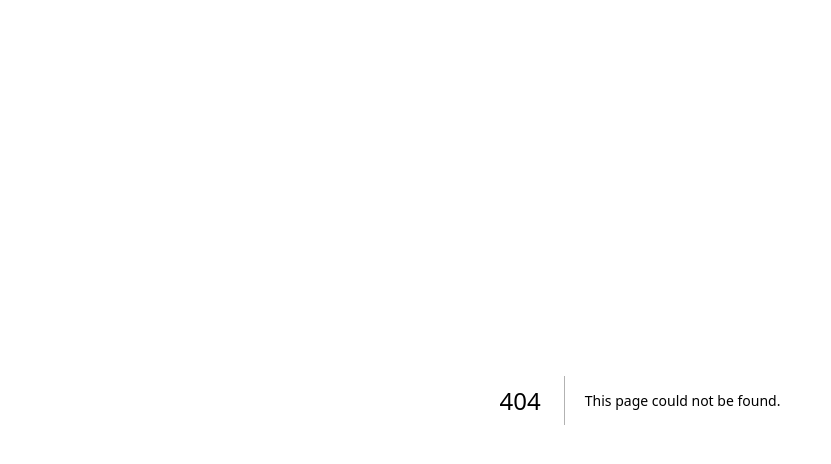
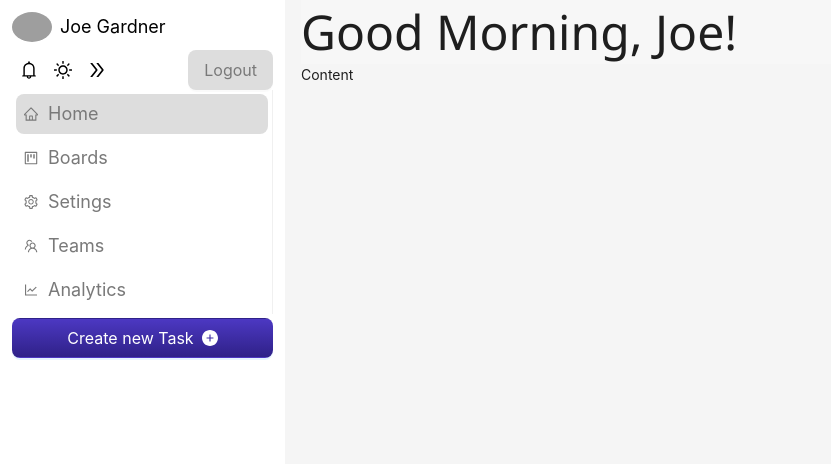
Before and after one commit to Mr-ram99/trello_client, a Next.js app: page /dashboard in a window 1280 px wide. Before the commit this address had no page. Shown: the top 464 px of the page, without its empty margins (0-831 px from the left). Built offline with nearby package versions, Linux system fonts and the light colour scheme; grey boxes are pictures that could not be loaded.

Commit message:
add dashboard layout and sider UI

```diff
--- /dev/null
+++ b/src/app/dashboard/index.module.scss
@@ -0,0 +1,26 @@
+.layoutStyle {
+    height: 100vh;
+
+}
+
+.siderStyle {
+    margin-right: 16px;
+    padding: 12px;
+}
+
+.headerStyle {
+    padding: 0;
+    font-size: 48px;
+    font-weight: 500;
+    font-family: Barlow, 'Segoe UI', Tahoma, Geneva, Verdana, sans-serif;
+}
+
+.contentStyle {}
+
+.profileImg {
+    border-radius: 50%;
+}
+
+.menuStyle {
+    font-size: 18px;
+}
--- /dev/null
+++ b/src/app/dashboard/page.tsx
@@ -0,0 +1,95 @@
+import React from "react";
+import { Button, Image, Layout, Menu, MenuProps } from "antd";
+import { Content, Header } from "antd/es/layout/layout";
+import Sider from "antd/es/layout/Sider";
+import classNames from "classnames";
+import {
+  BellOutlined,
+  DoubleRightOutlined,
+  HomeOutlined,
+  LineChartOutlined,
+  PlusCircleFilled,
+  ProjectOutlined,
+  SettingOutlined,
+  SunOutlined,
+  TeamOutlined,
+} from "@ant-design/icons";
+
+import styles from "./index.module.scss";
+import baseStyles from "@/app/assets/baseStyles.module.scss";
+
+export default function Dashboard() {
+  const items: MenuProps["items"] = [
+    {
+      key: "home",
+      icon: <HomeOutlined />,
+      label: "Home",
+    },
+    {
+      key: "boards",
+      icon: <ProjectOutlined />,
+      label: "Boards",
+    },
+    {
+      key: "settings",
+      icon: <SettingOutlined />,
+      label: "Setings",
+    },
+    {
+      key: "teams",
+      icon: <TeamOutlined />,
+      label: "Teams",
+    },
+    {
+      key: "analytics",
+      icon: <LineChartOutlined />,
+      label: "Analytics",
+    },
+  ];
+
+  return (
+    <Layout className={styles.layoutStyle}>
+      <Sider width="285px" className={styles.siderStyle}>
+        <div className="flex items-center">
+          <Image
+            width={40}
+            src="https://zos.alipayobjects.com/rmsportal/jkjgkEfvpUPVyRjUImniVslZfWPnJuuZ.png"
+            alt="profile_img"
+            className={styles.profileImg}
+          />
+          <span className="pl-2 text-lg">Joe Gardner</span>
+        </div>
+        <div className="flex items-center justify-between pt-2">
+          <div>
+            <BellOutlined className={baseStyles.icon} />
+            <SunOutlined className={baseStyles.icon} />
+            <DoubleRightOutlined className={baseStyles.icon} />
+          </div>
+          <Button type="default" size="large">
+            Logout
+          </Button>
+        </div>
+        <Menu
+          mode="inline"
+          defaultSelectedKeys={["home"]}
+          items={items}
+          className={styles.menuStyle}
+          inlineIndent={8}
+        />
+        <Button
+          type="primary"
+          className={classNames(baseStyles.button, "w-full")}
+          size="large"
+        >
+          Create new Task <PlusCircleFilled />
+        </Button>
+      </Sider>
+      <Layout>
+        <Header className={styles.headerStyle}>
+          <h2>Good Morning, Joe!</h2>
+        </Header>
+        <Content className={styles.contentStyle}>Content</Content>
+      </Layout>
+    </Layout>
+  );
+}
--- a/src/app/page.tsx
+++ b/src/app/page.tsx
@@ -1,113 +1,5 @@
 import Image from "next/image";
 
 export default function Home() {
-  return (
-    <main className="flex min-h-screen flex-col items-center justify-between p-24">
-      <div className="z-10 w-full max-w-5xl items-center justify-between font-mono text-sm lg:flex">
-        <p className="fixed left-0 top-0 flex w-full justify-center border-b border-gray-300 bg-gradient-to-b from-zinc-200 pb-6 pt-8 backdrop-blur-2xl dark:border-neutral-800 dark:bg-zinc-800/30 dark:from-inherit lg:static lg:w-auto  lg:rounded-xl lg:border lg:bg-gray-200 lg:p-4 lg:dark:bg-zinc-800/30">
-          Get started by editing&nbsp;
-          <code className="font-mono font-bold">src/app/page.tsx</code>
-        </p>
-        <div className="fixed bottom-0 left-0 flex h-48 w-full items-end justify-center bg-gradient-to-t from-white via-white dark:from-black dark:via-black lg:static lg:size-auto lg:bg-none">
-          <a
-            className="pointer-events-none flex place-items-center gap-2 p-8 lg:pointer-events-auto lg:p-0"
-            href="https://vercel.com?utm_source=create-next-app&utm_medium=appdir-template&utm_campaign=create-next-app"
-            target="_blank"
-            rel="noopener noreferrer"
-          >
-            By{" "}
-            <Image
-              src="/vercel.svg"
-              alt="Vercel Logo"
-              className="dark:invert"
-              width={100}
-              height={24}
-              priority
-            />
-          </a>
-        </div>
-      </div>
-
-      <div className="relative z-[-1] flex place-items-center before:absolute before:h-[300px] before:w-full before:-translate-x-1/2 before:rounded-full before:bg-gradient-radial before:from-white before:to-transparent before:blur-2xl before:content-[''] after:absolute after:-z-20 after:h-[180px] after:w-full after:translate-x-1/3 after:bg-gradient-conic after:from-sky-200 after:via-blue-200 after:blur-2xl after:content-[''] before:dark:bg-gradient-to-br before:dark:from-transparent before:dark:to-blue-700 before:dark:opacity-10 after:dark:from-sky-900 after:dark:via-[#0141ff] after:dark:opacity-40 sm:before:w-[480px] sm:after:w-[240px] before:lg:h-[360px]">
-        <Image
-          className="relative dark:drop-shadow-[0_0_0.3rem_#ffffff70] dark:invert"
-          src="/next.svg"
-          alt="Next.js Logo"
-          width={180}
-          height={37}
-          priority
-        />
-      </div>
-
-      <div className="mb-32 grid text-center lg:mb-0 lg:w-full lg:max-w-5xl lg:grid-cols-4 lg:text-left">
-        <a
-          href="https://nextjs.org/docs?utm_source=create-next-app&utm_medium=appdir-template&utm_campaign=create-next-app"
-          className="group rounded-lg border border-transparent px-5 py-4 transition-colors hover:border-gray-300 hover:bg-gray-100 hover:dark:border-neutral-700 hover:dark:bg-neutral-800/30"
-          target="_blank"
-          rel="noopener noreferrer"
-        >
-          <h2 className="mb-3 text-2xl font-semibold">
-            Docs{" "}
-            <span className="inline-block transition-transform group-hover:translate-x-1 motion-reduce:transform-none">
-              -&gt;
-            </span>
-          </h2>
-          <p className="m-0 max-w-[30ch] text-sm opacity-50">
-            Find in-depth information about Next.js features and API.
-          </p>
-        </a>
-
-        <a
-          href="https://nextjs.org/learn?utm_source=create-next-app&utm_medium=appdir-template-tw&utm_campaign=create-next-app"
-          className="group rounded-lg border border-transparent px-5 py-4 transition-colors hover:border-gray-300 hover:bg-gray-100 hover:dark:border-neutral-700 hover:dark:bg-neutral-800/30"
-          target="_blank"
-          rel="noopener noreferrer"
-        >
-          <h2 className="mb-3 text-2xl font-semibold">
-            Learn{" "}
-            <span className="inline-block transition-transform group-hover:translate-x-1 motion-reduce:transform-none">
-              -&gt;
-            </span>
-          </h2>
-          <p className="m-0 max-w-[30ch] text-sm opacity-50">
-            Learn about Next.js in an interactive course with&nbsp;quizzes!
-          </p>
-        </a>
-
-        <a
-          href="https://vercel.com/templates?framework=next.js&utm_source=create-next-app&utm_medium=appdir-template&utm_campaign=create-next-app"
-          className="group rounded-lg border border-transparent px-5 py-4 transition-colors hover:border-gray-300 hover:bg-gray-100 hover:dark:border-neutral-700 hover:dark:bg-neutral-800/30"
-          target="_blank"
-          rel="noopener noreferrer"
-        >
-          <h2 className="mb-3 text-2xl font-semibold">
-            Templates{" "}
-            <span className="inline-block transition-transform group-hover:translate-x-1 motion-reduce:transform-none">
-              -&gt;
-            </span>
-          </h2>
-          <p className="m-0 max-w-[30ch] text-sm opacity-50">
-            Explore starter templates for Next.js.
-          </p>
-        </a>
-
-        <a
-          href="https://vercel.com/new?utm_source=create-next-app&utm_medium=appdir-template&utm_campaign=create-next-app"
-          className="group rounded-lg border border-transparent px-5 py-4 transition-colors hover:border-gray-300 hover:bg-gray-100 hover:dark:border-neutral-700 hover:dark:bg-neutral-800/30"
-          target="_blank"
-          rel="noopener noreferrer"
-        >
-          <h2 className="mb-3 text-2xl font-semibold">
-            Deploy{" "}
-            <span className="inline-block transition-transform group-hover:translate-x-1 motion-reduce:transform-none">
-              -&gt;
-            </span>
-          </h2>
-          <p className="m-0 max-w-[30ch] text-balance text-sm opacity-50">
-            Instantly deploy your Next.js site to a shareable URL with Vercel.
-          </p>
-        </a>
-      </div>
-    </main>
-  );
+  return <main>dashboard</main>;
 }
```
